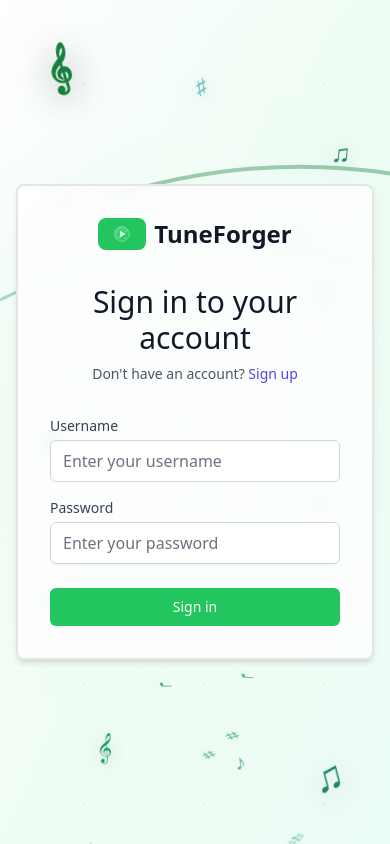
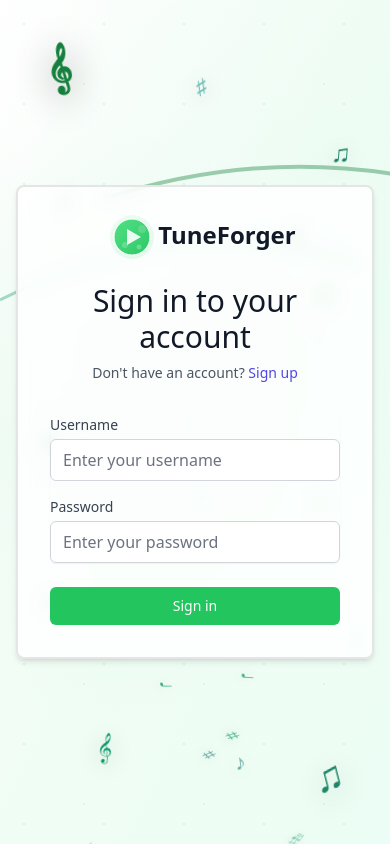
Before and after one commit to Anshuldhakar1/Tuneforge, a React (Vite) app: page /Tuneforge/login in a window 390 px wide. Built offline with nearby package versions, Linux system fonts and the light colour scheme; no server answers.

Commit message:
feat: enhance error handling in Spotify profile fetching; improve logging for better debugging; update UI components for better layout and responsiveness

```diff
--- a/convex/spotifyStats.ts
+++ b/convex/spotifyStats.ts
@@ -68,7 +68,7 @@ export const getSpotifyStats = action({
 
       // Helper: Fetch wrapper with logs
       const fetchWithLog = async (label: string, url: string): Promise<any> => {
-        // console.log(`📡 Fetching ${label}...`);
+        console.log(`📡 Fetching ${label}...`);
         const res = await fetch(url, { headers });
         if (!res.ok) {
           // console.error(`❌ Failed to fetch ${label}`, await res.text());
--- a/src/components/app/Header/SpotifyConnect.tsx
+++ b/src/components/app/Header/SpotifyConnect.tsx
@@ -24,6 +24,8 @@ const SpotifyConnect = ({ className, isSpotifyConnected, setSpotifyConnected }:
     api.spotifyAuth.isSpotifyConnected,
     token ? { token } : "skip"
   );
+
+  console.log(spotifyConnectionStatus);
 
   const disconnectSpotify = useMutation(api.spotifyAuth.disconnectSpotify);
 
--- a/src/components/app/Home/HomeMidSection.tsx
+++ b/src/components/app/Home/HomeMidSection.tsx
@@ -22,7 +22,6 @@ const HomeMidSection = ({
     isGenerating,
     handleGenerate,
     setFocusedInput,
-    isSpotifyConnected,
 }: HomeMidSectionProps) => (
     <div className="relative overflow-hidden rounded-2xl shadow-lg bg-white/95 dark:bg-gray-900/95 backdrop-blur-xl border border-[#31c266]/15 dark:border-gray-700">
         {/* Enhanced decorative background */}
--- a/src/components/app/Home/PlaylistForm.tsx
+++ b/src/components/app/Home/PlaylistForm.tsx
@@ -1,4 +1,4 @@
-import { Play, Music, Wand2 } from "lucide-react"
+// import { Play, Music, Wand2 } from "lucide-react"
 
 interface PlaylistFormProps {
     description: string
--- a/src/components/app/Playlist/PlaylistActions.tsx
+++ b/src/components/app/Playlist/PlaylistActions.tsx
@@ -1,4 +1,4 @@
-import { Heart, Share2, Download } from "lucide-react";
+import { Heart, Download } from "lucide-react";
 import clsx from "clsx";
 import { useMutation, useQuery } from "convex/react";
 import { api } from "../../../../convex/_generated/api";
--- a/src/pages/Home.tsx
+++ b/src/pages/Home.tsx
@@ -128,6 +128,12 @@ const Home = ({ user, loading, isSpotifyConnected }: HomeProps) => {
       return;
     }
 
+    if (!isSpotifyConnected) {
+      toast.error("Spotify is not connected. Please connect your Spotify account to generate playlists.");
+      setIsGenerating(false);
+      return;
+    }
+
     try {
       const result = await generate({ prompt: description, playlistName: playlistName, token: sessionToken });
       console.log("AI generation result: ", result);
--- a/src/pages/Login.tsx
+++ b/src/pages/Login.tsx
@@ -67,10 +67,11 @@ const Login = () => {
             <div className="max-w-md w-full space-y-8 border-2 border-grey-200 rounded-lg p-8 bg-white/80 backdrop-blur shadow-md font-sans">
                 <div className="text-center mb-8">
                     <span
-                        className={`inline-flex items-center gap-2 text-2xl font-bold transition-colors text-gray-900`}
+                        className={`inline-flex pl-[4rem] items-center gap-2 text-2xl font-bold transition-colors text-gray-900 relative`}
                     >
-                        <div className="w-12 h-8 bg-green-500 rounded-lg flex items-center justify-center p-1">
-                            <AppLogo className="text-white fill-white w-full h-full" />
+                        {/* left-[-5.5rem] top-[-1rem] */}
+                        <div className="absolute left-[-1rem] top-[-1rem] flex items-center justify-center p-1">
+                            <AppLogo className="text-white fill-white w-full h-full " />
                         </div>
                         TuneForger
                     </span>
```
Also changed, not shown: convex/spotifyAuth.ts (+8 -2 lines).
